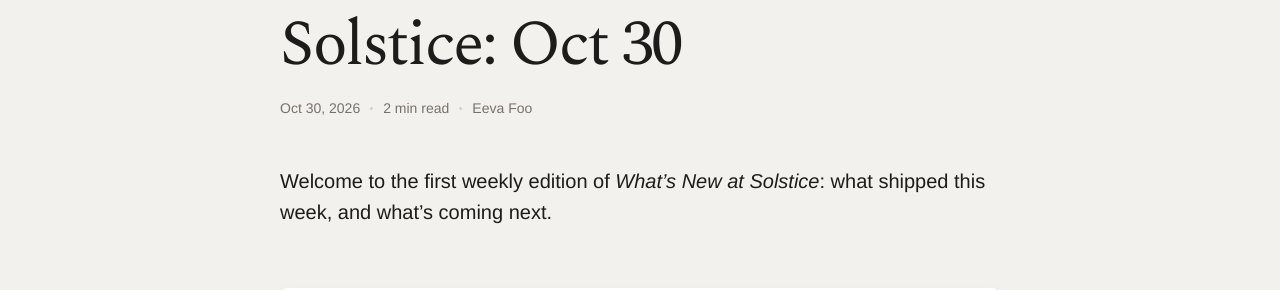
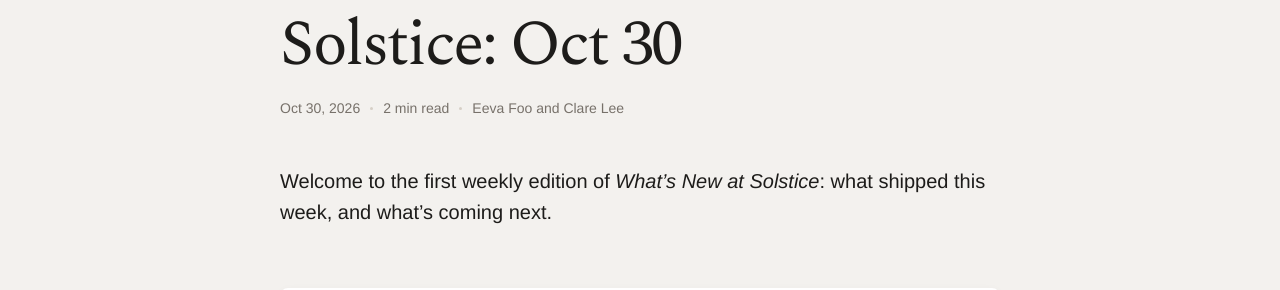
Before and after one commit to eeva-ff/solstice-newsletter, a Jekyll site: the page built from _posts/2026-10-30-whats-new.md, in a window 1280 px wide and 900 px high. Shown: the part 279-569 px from the top of the window. Built offline with Jekyll 4.4.1, drawn with Linux system fonts in a browser that asks for light colours; a style sheet for code colours, icons or effects is not loaded.

Commit message:
Add Clare Lee as co-author
Co-Authored-By: Claude Opus 5.5 <noreply@anthropic.com>

```diff
--- a/_posts/2026-10-30-whats-new.md
+++ b/_posts/2026-10-30-whats-new.md
@@ -2,7 +2,7 @@
 layout: issue
 title: "What's New at Solstice: Oct 30"
 tag: Product
-author: Eeva Foo
+author: Eeva Foo and Clare Lee
 summary: Compatibility Checker for emails and banners, a chat editor that remembers, and MLR checks on the way.
 intro: "Welcome to the first weekly edition of *What’s New at Solstice*: what shipped this week, and what’s coming next."
 ---
```
